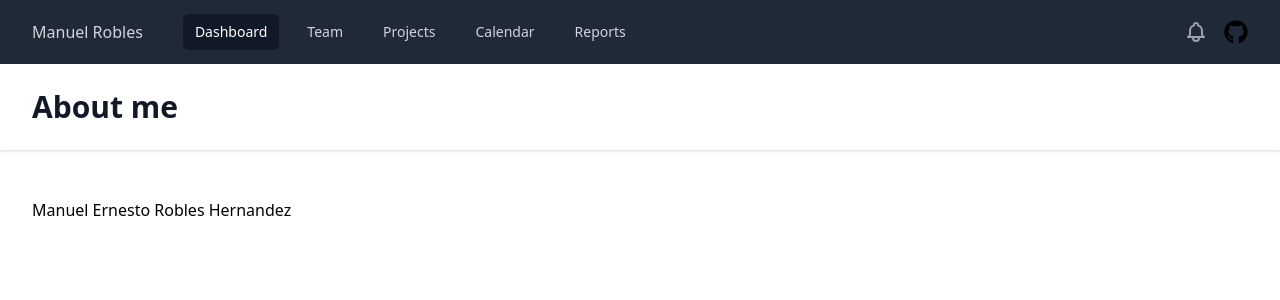
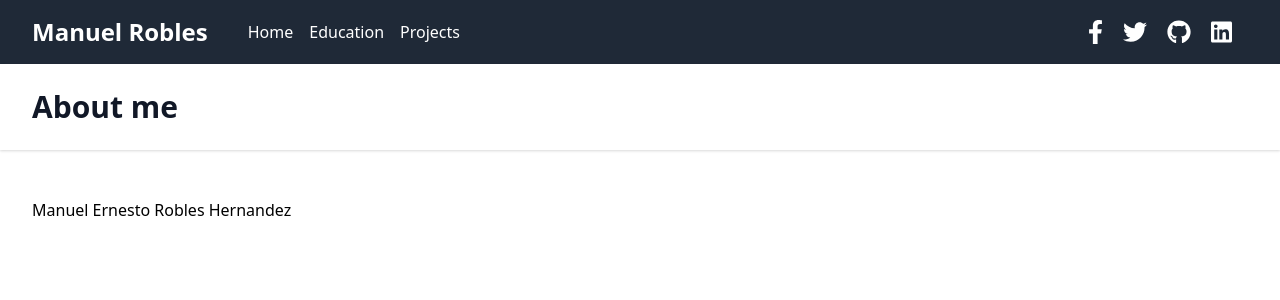
Before and after one commit to mannyOaks/portfolio, a Next.js app: page / in a window 1280 px wide. Shown: the top 300 px of the page. Built offline with nearby package versions, Linux system fonts and the light colour scheme.

Commit message:
Social logos

```diff
--- a/components/Header.js
+++ b/components/Header.js
@@ -1,9 +1,18 @@
-import { FontAwesomeIcon } from '@fortawesome/react-fontawesome';
-import { faCoffee } from '@fortawesome/free-solid-svg-icons'
-import { faGithub } from '@fortawesome/free-brands-svg-icons'
+import { FontAwesomeIcon } from '@fortawesome/react-fontawesome'
+import { faFacebookF, faTwitter, faInstagram, faGithub, faLinkedin } from '@fortawesome/free-brands-svg-icons'
+import Link from 'next/link'
+import { useRouter } from 'next/router'
+import { SocialLink } from 'components'
+
+export default function Header() {
+  const router = useRouter()
+
+  // "bg-gray-900 text-white px-3 py-2 rounded-md text-sm font-medium"
+  // text-gray-300 hover:bg-gray-700 hover:text-white px-3 py-2 rounded-md text-sm font-medium
+  const currentRoute = "bg-gray-900 text-white  px-3 py-2 rounded-md text-sm font-medium"
+  const defaultRoute = "text-gray-300 hover:bg-gray-700 hover:text-white px-3 py-2 rounded-md text-sm font-medium"
 
 
-export default function Header(props) {
   return (
     <nav className="bg-gray-800">
       <div className="max-w-7xl mx-auto px-4 sm:px-6 lg:px-8">
@@ -11,42 +20,37 @@ export default function Header(props) {
           <div className="flex items-center">
             <div className="flex-shrink-0">
               {/* <img className="h-8 w-8" src="https://tailwindui.com/img/logos/workflow-mark-indigo-500.svg" alt="Workflow" /> */}
-              <h1 className="text-gray-300">Manuel Robles</h1>
+              <h1 className="text-white	text-2xl font-bold">Manuel Robles</h1>
             </div>
             <div className="hidden md:block">
-              <div className="ml-10 flex items-baseline space-x-4">
+              <div className="ml-10 flex items-baseline space-x-4 text-white">
                 {/* <!-- Current: "bg-gray-900 text-white", Default: "text-gray-300 hover:bg-gray-700 hover:text-white" --> */}
-                <a href="#" className="bg-gray-900 text-white px-3 py-2 rounded-md text-sm font-medium">Dashboard</a>
+                <Link href='/' className={router.pathname === '/' ? currentRoute : defaultRoute}>Home</Link>
 
-                <a href="#" className="text-gray-300 hover:bg-gray-700 hover:text-white px-3 py-2 rounded-md text-sm font-medium">Team</a>
+                {/* <a href="#" className={router.pathname === '/team' ? currentRoute : defaultRoute}>Team</a> */}
+                <Link href='/education' className={router.pathname === '/' ? currentRoute : defaultRoute}>Education</Link>
 
-                <a href="#" className="text-gray-300 hover:bg-gray-700 hover:text-white px-3 py-2 rounded-md text-sm font-medium">Projects</a>
+                {/* <a href="#" className={router.pathname === '/projects' ? currentRoute : defaultRoute}>Projects</a> */}
+                <Link href='/projects' className={router.pathname === '/' ? currentRoute : defaultRoute}>Projects</Link>
 
-                <a href="#" className="text-gray-300 hover:bg-gray-700 hover:text-white px-3 py-2 rounded-md text-sm font-medium">Calendar</a>
-
-                <a href="#" className="text-gray-300 hover:bg-gray-700 hover:text-white px-3 py-2 rounded-md text-sm font-medium">Reports</a>
+                {/* <a href="#" className={router.pathname === '/calendar' ? currentRoute : defaultRoute}>Calendar</a> */}
+                {/* <Link href='/blog' className={router.pathname === '/' ? currentRoute : defaultRoute}>Blog</Link> */}
               </div>
             </div>
           </div>
           <div className="hidden md:block">
             <div className="ml-4 flex items-center md:ml-6">
-              <button className="bg-gray-800 p-1 rounded-full text-gray-400 hover:text-white focus:outline-none focus:ring-2 focus:ring-offset-2 focus:ring-offset-gray-800 focus:ring-white">
-                <span className="sr-only">View notifications</span>
-                {/* <!-- Heroicon name: bell --> */}
-                <svg className="h-6 w-6" xmlns="http://www.w3.org/2000/svg" fill="none" viewBox="0 0 24 24" stroke="currentColor" aria-hidden="true">
-                  <path stroke-linecap="round" stroke-linejoin="round" stroke-width="2" d="M15 17h5l-1.405-1.405A2.032 2.032 0 0118 14.158V11a6.002 6.002 0 00-4-5.659V5a2 2 0 10-4 0v.341C7.67 6.165 6 8.388 6 11v3.159c0 .538-.214 1.055-.595 1.436L4 17h5m6 0v1a3 3 0 11-6 0v-1m6 0H9" />
-                </svg>
-              </button>
+              {/* <div className="ml-3 relative h-6 w-6"> */}
+              <SocialLink icon={faFacebookF} href='https://www.facebook.com/manito0198/' />
+              <SocialLink icon={faTwitter} href='https://twitter.com/mannyOakss' />
+              {/* <SocialLink icon={faInstagram} href='https://www.instagram.com/mannyoaks/' /> */}
+              <SocialLink icon={faGithub} href='https://github.com/mannyOaks' />
+              <SocialLink icon={faLinkedin} href='https://www.linkedin.com/in/manuel-robles-368035204' />
+
 
               {/* <!-- Profile dropdown --> */}
               <div className="ml-3 relative">
-                <div>
-                  <button className="max-w-xs bg-gray-800 rounded-full flex items-center text-sm focus:outline-none focus:ring-2 focus:ring-offset-2 focus:ring-offset-gray-800 focus:ring-white" id="user-menu" aria-haspopup="true">
-                    {/* <img className="h-8 w-8 rounded-full" src="https://images.unsplash.com/photo-1472099645785-5658abf4ff4e?ixlib=rb-1.2.1&ixid=eyJhcHBfaWQiOjEyMDd9&auto=format&fit=facearea&facepad=2&w=256&h=256&q=80" alt="" /> */}
-                    {/* <i className="fab fa-github" /> */}
-                    <FontAwesomeIcon icon={faGithub} style={{ fontSize: 24 }} />
-                  </button>
-                </div>
+
                 {/* <!--
                 Profile dropdown panel, show/hide based on dropdown state.
 
@@ -67,25 +71,25 @@ export default function Header(props) {
               </div>
             </div>
           </div>
+
+
           <div className="-mr-2 flex md:hidden">
             {/* <!-- Mobile menu button --> */}
             <button className="bg-gray-800 inline-flex items-center justify-center p-2 rounded-md text-gray-400 hover:text-white hover:bg-gray-700 focus:outline-none focus:ring-2 focus:ring-offset-2 focus:ring-offset-gray-800 focus:ring-white">
               <span className="sr-only">Open main menu</span>
               {/* <!--
                 Heroicon name: menu
-
                 Menu open: "hidden", Menu closed: "block"
                 --> */}
               <svg className="block h-6 w-6" xmlns="http://www.w3.org/2000/svg" fill="none" viewBox="0 0 24 24" stroke="currentColor" aria-hidden="true">
-                <path stroke-linecap="round" stroke-linejoin="round" stroke-width="2" d="M4 6h16M4 12h16M4 18h16" />
+                <path strokeLinecap="round" strokeLinejoin="round" strokeWidth="2" d="M4 6h16M4 12h16M4 18h16" />
               </svg>
               {/* <!--
                 Heroicon name: x
-
                 Menu open: "block", Menu closed: "hidden"
                 --> */}
               <svg className="hidden h-6 w-6" xmlns="http://www.w3.org/2000/svg" fill="none" viewBox="0 0 24 24" stroke="currentColor" aria-hidden="true">
-                <path stroke-linecap="round" stroke-linejoin="round" stroke-width="2" d="M6 18L18 6M6 6l12 12" />
+                <path strokeLinecap="round" strokeLinejoin="round" strokeWidth="2" d="M6 18L18 6M6 6l12 12" />
               </svg>
             </button>
           </div>
@@ -94,48 +98,38 @@ export default function Header(props) {
 
       {/* <!--
         Mobile menu, toggle classNamees based on menu state.
-
         Open: "block", closed: "hidden"
       --> */}
-      <div className="hidden md:hidden">
+      <div className="block md:hidden">
         <div className="px-2 pt-2 pb-3 space-y-1 sm:px-3">
           {/* <!-- Current: "bg-gray-900 text-white", Default: "text-gray-300 hover:bg-gray-700 hover:text-white" --> */}
-          <a href="#" className="bg-gray-900 text-white block px-3 py-2 rounded-md text-base font-medium">Dashboard</a>
+          <a href="#" className="bg-gray-900 text-white block px-3 py-2 rounded-md text-base font-medium">Home</a>
 
-          <a href="#" className="text-gray-300 hover:bg-gray-700 hover:text-white block px-3 py-2 rounded-md text-base font-medium">Team</a>
+
+          <a href="#" className="text-gray-300 hover:bg-gray-700 hover:text-white block px-3 py-2 rounded-md text-base font-medium">Education</a>
 
           <a href="#" className="text-gray-300 hover:bg-gray-700 hover:text-white block px-3 py-2 rounded-md text-base font-medium">Projects</a>
 
-          <a href="#" className="text-gray-300 hover:bg-gray-700 hover:text-white block px-3 py-2 rounded-md text-base font-medium">Calendar</a>
-
-          <a href="#" className="text-gray-300 hover:bg-gray-700 hover:text-white block px-3 py-2 rounded-md text-base font-medium">Reports</a>
+          {/* <a href="#" className="text-gray-300 hover:bg-gray-700 hover:text-white block px-3 py-2 rounded-md text-base font-medium">Blog</a> */}
         </div>
         <div className="pt-4 pb-3 border-t border-gray-700">
           <div className="flex items-center px-5">
-            <div className="flex-shrink-0">
+            {/* <div className="flex-shrink-0">
               <img className="h-10 w-10 rounded-full" src="https://images.unsplash.com/photo-1472099645785-5658abf4ff4e?ixlib=rb-1.2.1&ixid=eyJhcHBfaWQiOjEyMDd9&auto=format&fit=facearea&facepad=2&w=256&h=256&q=80" alt="" />
-            </div>
+            </div> */}
             <div className="ml-3">
               <div className="text-base font-medium leading-none text-white">Tom Cook</div>
               <div className="text-sm font-medium leading-none text-gray-400">tom@example.com</div>
             </div>
-            <button className="ml-auto bg-gray-800 flex-shrink-0 p-1 rounded-full text-gray-400 hover:text-white focus:outline-none focus:ring-2 focus:ring-offset-2 focus:ring-offset-gray-800 focus:ring-white">
-              <span className="sr-only">View notifications</span>
-              {/* <!-- Heroicon name: bell --> */}
-              <svg className="h-6 w-6" xmlns="http://www.w3.org/2000/svg" fill="none" viewBox="0 0 24 24" stroke="currentColor" aria-hidden="true">
-                <path stroke-linecap="round" stroke-linejoin="round" stroke-width="2" d="M15 17h5l-1.405-1.405A2.032 2.032 0 0118 14.158V11a6.002 6.002 0 00-4-5.659V5a2 2 0 10-4 0v.341C7.67 6.165 6 8.388 6 11v3.159c0 .538-.214 1.055-.595 1.436L4 17h5m6 0v1a3 3 0 11-6 0v-1m6 0H9" />
-              </svg>
-            </button>
-          </div>
-          <div className="mt-3 px-2 space-y-1">
-            <a href="#" className="block px-3 py-2 rounded-md text-base font-medium text-gray-400 hover:text-white hover:bg-gray-700">Your Profile</a>
 
-            <a href="#" className="block px-3 py-2 rounded-md text-base font-medium text-gray-400 hover:text-white hover:bg-gray-700">Settings</a>
-
-            <a href="#" className="block px-3 py-2 rounded-md text-base font-medium text-gray-400 hover:text-white hover:bg-gray-700">Sign out</a>
           </div>
         </div>
       </div>
     </nav>
   )
 }
+
+
+/* <div className={`${isMenuOpen ? "block" : "hidden"} md:hidden`} onClick={() => setMenuOpen(!isMenuOpen)}>
+       <div className="block md:hidden" onClick={() => setMenuOpen(!isMenuOpen)}>
+        <div className="px-2 pt-2 pb-3 space-y-1 sm:px-3 text-white"> */
--- /dev/null
+++ b/components/SocialLink.js
@@ -0,0 +1,24 @@
+import { FontAwesomeIcon } from '@fortawesome/react-fontawesome'
+
+export default function SocialLink({ icon, href, className }) {
+  return <div className="ml-3 p-1 relative max-w-full max-h-full min-w-min rounded-full border-transparent hover:border-red-500">
+    <a href={href} target='_blank' className="rounded-full">
+      <div className="max-w-full max-h-full rounded-full flex items-center text-sm">
+        <FontAwesomeIcon icon={icon} style={{ fontSize: 24, color: 'white' }} className={className} />
+      </div>
+    </a>
+  </div>
+}
+
+/*
+
+return <div className="bg-gray-800 p-1 rounded-full text-gray-400  hover:border-white ">
+    <div className="ml-3 relative	">
+      <a href={href} target='_blank'>
+        <div className="max-w-xs bg-gray-800 rounded-full flex items-center text-sm focus:outline-none focus:ring-2 focus:ring-offset-2 focus:ring-offset-gray-800 focus:ring-white" id="user-menu" aria-haspopup="true">
+          <FontAwesomeIcon icon={icon} style={{ fontSize: 24, color: 'white' }} />
+        </div>
+      </a>
+    </div>
+  </div>
+*/
--- a/components/index.js
+++ b/components/index.js
@@ -1,4 +1,4 @@
-// @index('./*', f => `export { default as ${f.name} } from '${f.path}'`)
+// @index('./*.js', f => `export { default as ${f.name} } from '${f.path}'`)
 export { default as Header } from './Header'
-// export { default as index } from './index'
 export { default as Layout } from './Layout'
+export { default as SocialLink } from './SocialLink'
--- a/pages/_app.js
+++ b/pages/_app.js
@@ -1,6 +1,11 @@
-import { Component } from 'react'
 import 'public/styles/globals.css'
+import Head from 'next/head'
 
 export default function MyApp({ Component, pageProps }) {
-  return <Component {...pageProps} />
+  return <>
+    <Head>
+      <title>Manuel Robles</title>
+    </Head>
+    <Component {...pageProps} />
+  </>
 }
--- a/tailwind.config.js
+++ b/tailwind.config.js
@@ -1,11 +1,13 @@
 module.exports = {
   purge: ['./pages/**/*.js', './components/**/*.js'],
-  darkMode: false, // or 'media' or 'class'
+  darkMode: 'class', // or 'media' or 'class'
   theme: {
     extend: {},
   },
   variants: {
-    extend: {},
+    extend: {
+      borderColor: ['hover'],
+    },
   },
   plugins: [],
 }
```
Lines whose indentation alone changed are shown as unchanged.
